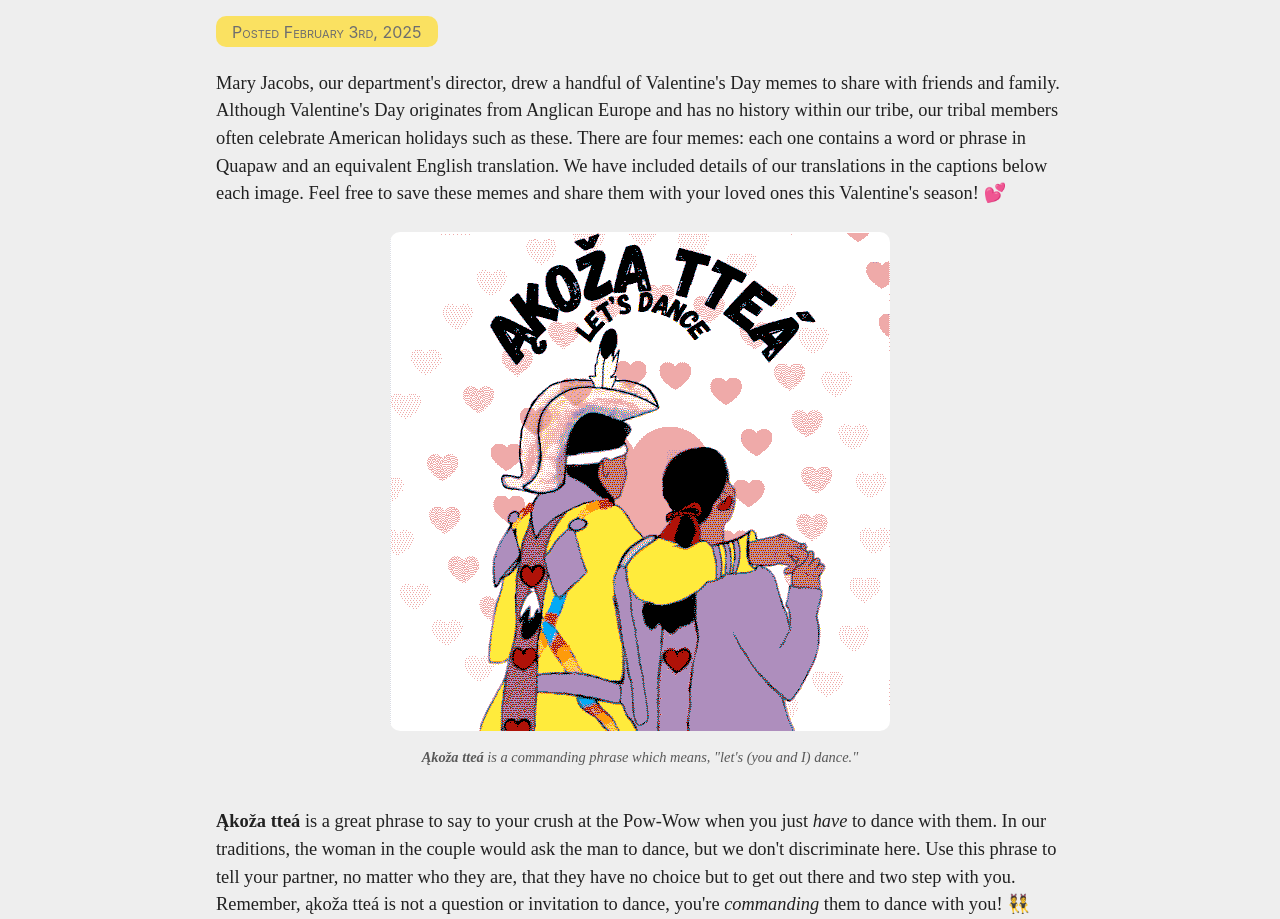
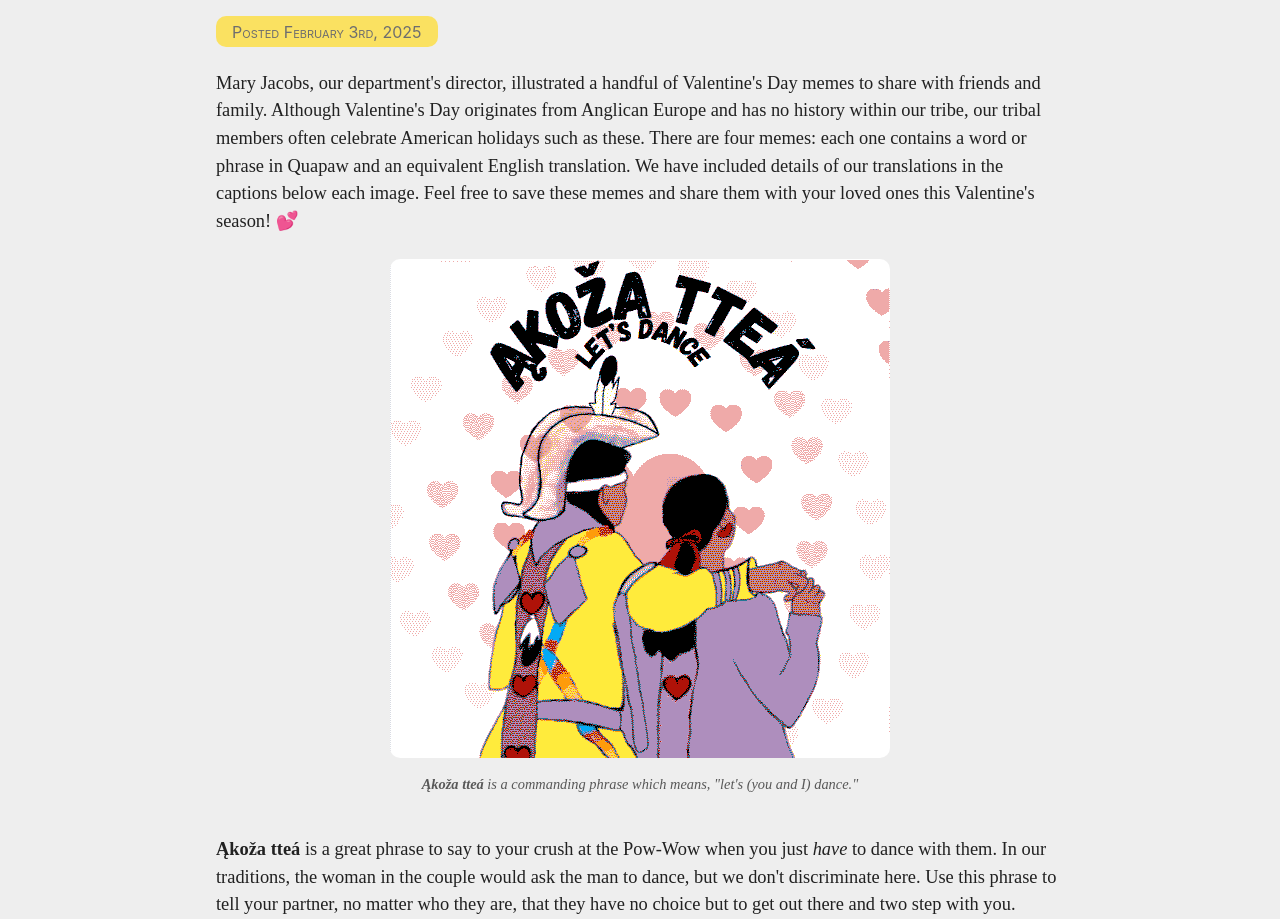
Before and after one commit to quapaw-language/quapawlanguage.org, a plain HTML site: page blog/2025/feb/valentines-day-in-quapaw.html in a window 1280 px wide. Shown: the part 328-1247 px from the top of the page. Drawn offline with nearby package versions, Linux system fonts and the light colour scheme; a web font is replaced by a local one.

Commit message:
slight tweak to blogpost #2

```diff
--- a/blog/2025/feb/valentines-day-in-quapaw.html
+++ b/blog/2025/feb/valentines-day-in-quapaw.html
@@ -65,7 +65,7 @@
           <mark class="date"> Posted February 3rd, 2025 </mark>
         </p>
         <p>
-          Mary Jacobs, our department's director, drew a handful of Valentine's
+          Mary Jacobs, our department's director, illustrated a handful of Valentine's
           Day memes to share with friends and family. Although Valentine's Day
           originates from Anglican Europe and has no history within our tribe,
           our tribal members often celebrate American holidays such as these.
@@ -90,7 +90,7 @@
           traditions, the woman in the couple would ask the man to dance, but we
           don't discriminate here. Use this phrase to tell your partner, no
           matter who they are, that they have no choice but to get out there and
-          two step with you. Remember, ąkoža tteá is not a question or
+          two step with you. Remember, <b>ąkoža tteá</b> is not a question or
           invitation to dance, you're <em>commanding</em> them to dance with
           you! 👯
         </p>
```
